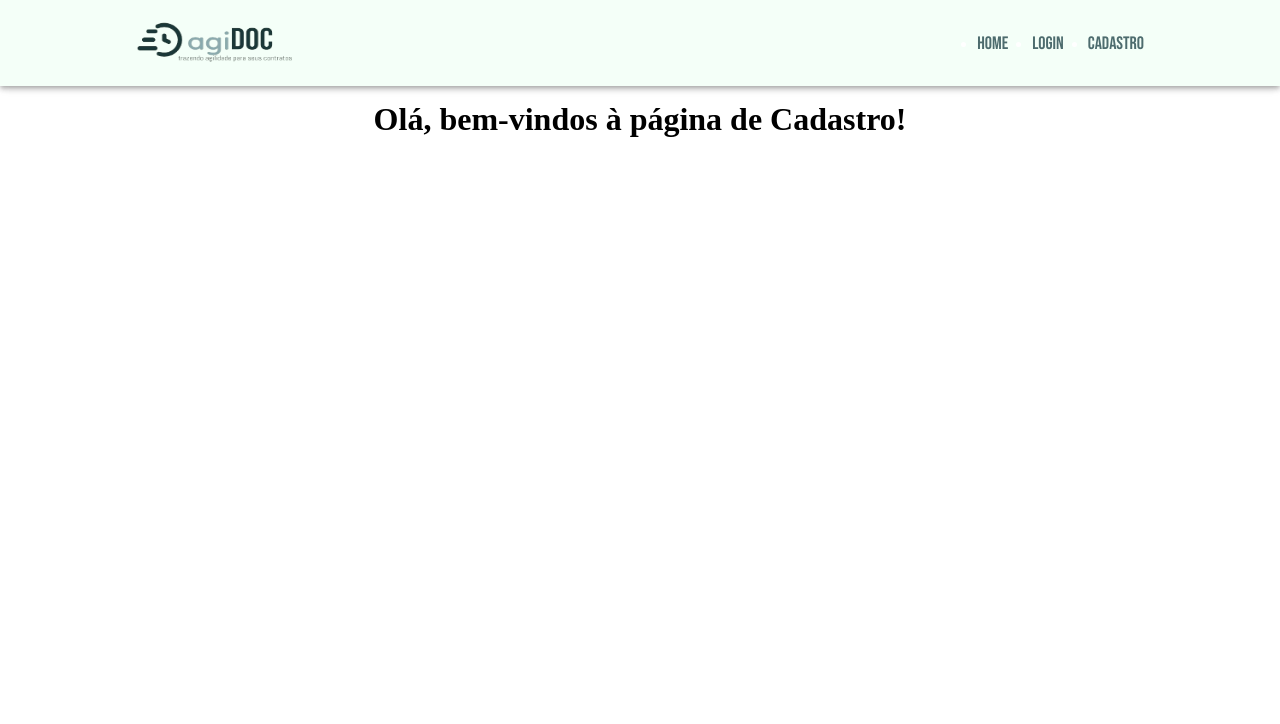
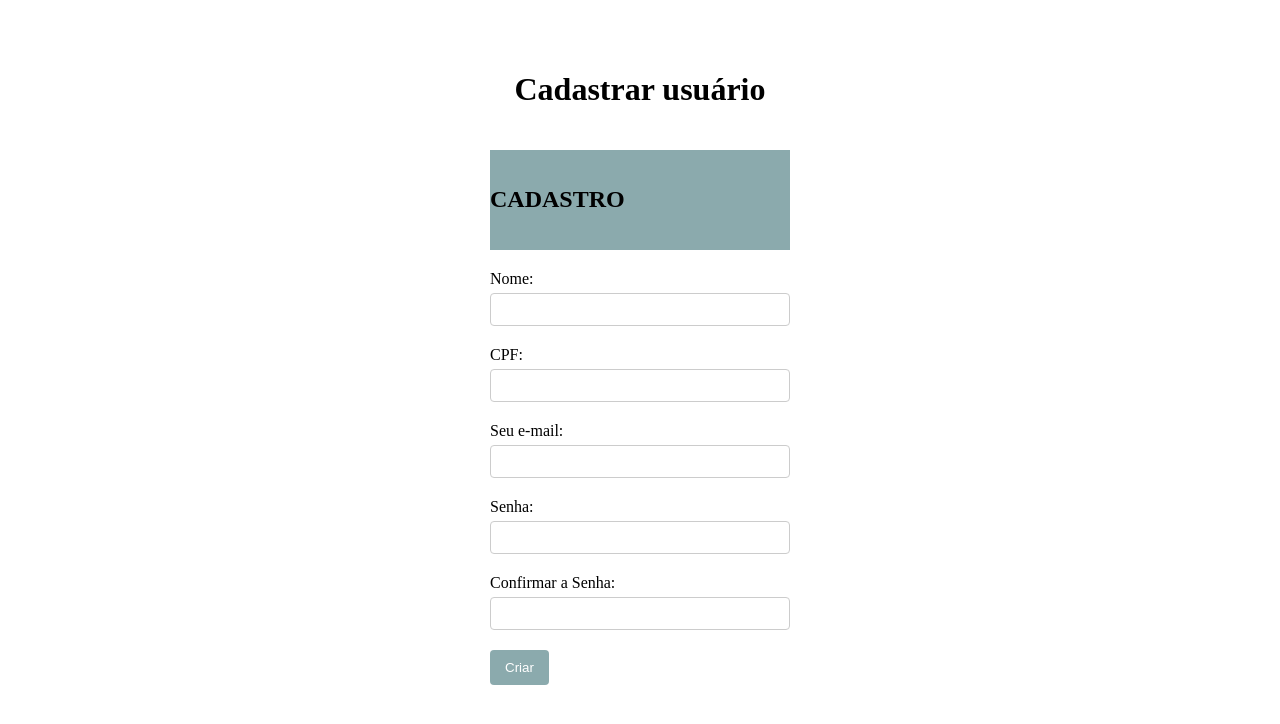
Before and after one commit to Ermeson23/vs13-04-agiDoc, a React (Vite) app: page /register in a window 1280 px wide. Shown: the top 724 px of the page. Built offline with nearby package versions, Linux system fonts and the light colour scheme.

Commit message:
Fix: Start register page

```diff
--- /dev/null
+++ b/src/pages/register/Register.css
@@ -0,0 +1,48 @@
+.register-container {
+    display: flex;
+    flex-direction: column;
+    align-items: center;
+    margin-top: 50px;
+}
+
+.title {
+    display: flex;
+    align-items: center;
+    background-color: var(--light-blue);
+    height: 100px;
+    text-transform: uppercase;
+}
+
+form {
+    width: 300px;
+}
+
+.form-group {
+    margin-bottom: 20px;
+}
+
+label {
+    display: block;
+    margin-bottom: 5px;
+}
+
+input {
+    width: 100%;
+    padding: 8px;
+    box-sizing: border-box;
+    border: 1px solid #ccc;
+    border-radius: 4px;
+}
+
+button {
+    background-color: var(--light-blue);
+    color: white;
+    padding: 10px 15px;
+    border: none;
+    border-radius: 4px;
+    cursor: pointer;
+}
+
+button:hover {
+    background-color: #45a049;
+}
--- a/src/pages/register/Register.tsx
+++ b/src/pages/register/Register.tsx
@@ -1,12 +1,72 @@
-import Header from "../../components/header/Header"
-import '../../App.css'
-export default function Register(){
-    return(
-        <div className="page-render">
-            <div className="header-section"><Header /></div>
+import { useForm, SubmitHandler } from 'react-hook-form';
+import { useNavigate } from 'react-router-dom';
+import axios, { AxiosResponse } from 'axios';
 
-            <h1>Olá, bem-vindos à página de Cadastro!</h1>
+import '../../index.css';
+import './Register.css';
+
+interface UserRegistrationResponse {
+  id: number;
+  error?: string;
+}
+
+interface Register {
+  name: string;
+  cpf: string,
+  email: string
+  password: string;
+  passwordConfirmation: string
+}
+
+const Register = () => {
+  const { register, handleSubmit, formState: { errors }, reset } = useForm<Register>();
+
+  const onSubmit: SubmitHandler<Register> = async (data) => {
+    try {
+      const response: AxiosResponse<UserRegistrationResponse> = await axios.post('http://localhost:3001/users', data);
+      alert(`Usuário cadastrado com o ID:', ${response.data.id}`);
+      const navigate = useNavigate();
+      navigate('/login');
+      reset();
+    } catch (error) {
+      alert('Usuário não cadastrado');
+    }
+  };
+
+  return (
+    <div className="register-container">
+      <h1>Cadastrar usuário</h1>
+      <form onSubmit={handleSubmit(onSubmit)}>
+        <h2 className='title'>Cadastro</h2>
+        <div className="form-group">
+          <label htmlFor="name">Nome:</label>
+          <input id="name" type="text" {...register('name', { required: true })} />
+          {errors.name && <span>Este campo é obrigatório</span>}
         </div>
-    )
+        <div className="form-group">
+          <label htmlFor="cpf">CPF:</label>
+          <input id="cpf" type="text" {...register('cpf', { required: true })} />
+          {errors.cpf && <span>Este campo é obrigatório</span>}
+        </div>
+        <div className="form-group">
+          <label htmlFor="email">Seu e-mail:</label>
+          <input id="email" type="text" {...register('email', { required: true })} />
+          {errors.email && <span>Este campo é obrigatório</span>}
+        </div>
+        <div className="form-group">
+          <label>Senha:</label>
+          <input type="password" {...register('password', { required: true })} />
+          {errors.password && <span>Este campo é obrigatório</span>}
+        </div>
+        <div className="form-group">
+          <label>Confirmar a Senha:</label>
+          <input type="password" {...register('passwordConfirmation', { required: true })} />
+          {errors.passwordConfirmation && <span>Este campo é obrigatório</span>}
+        </div>
+        <button type="submit">Criar</button>
+      </form>
+    </div>
+  );
+};
 
-}
+export default Register;
```
